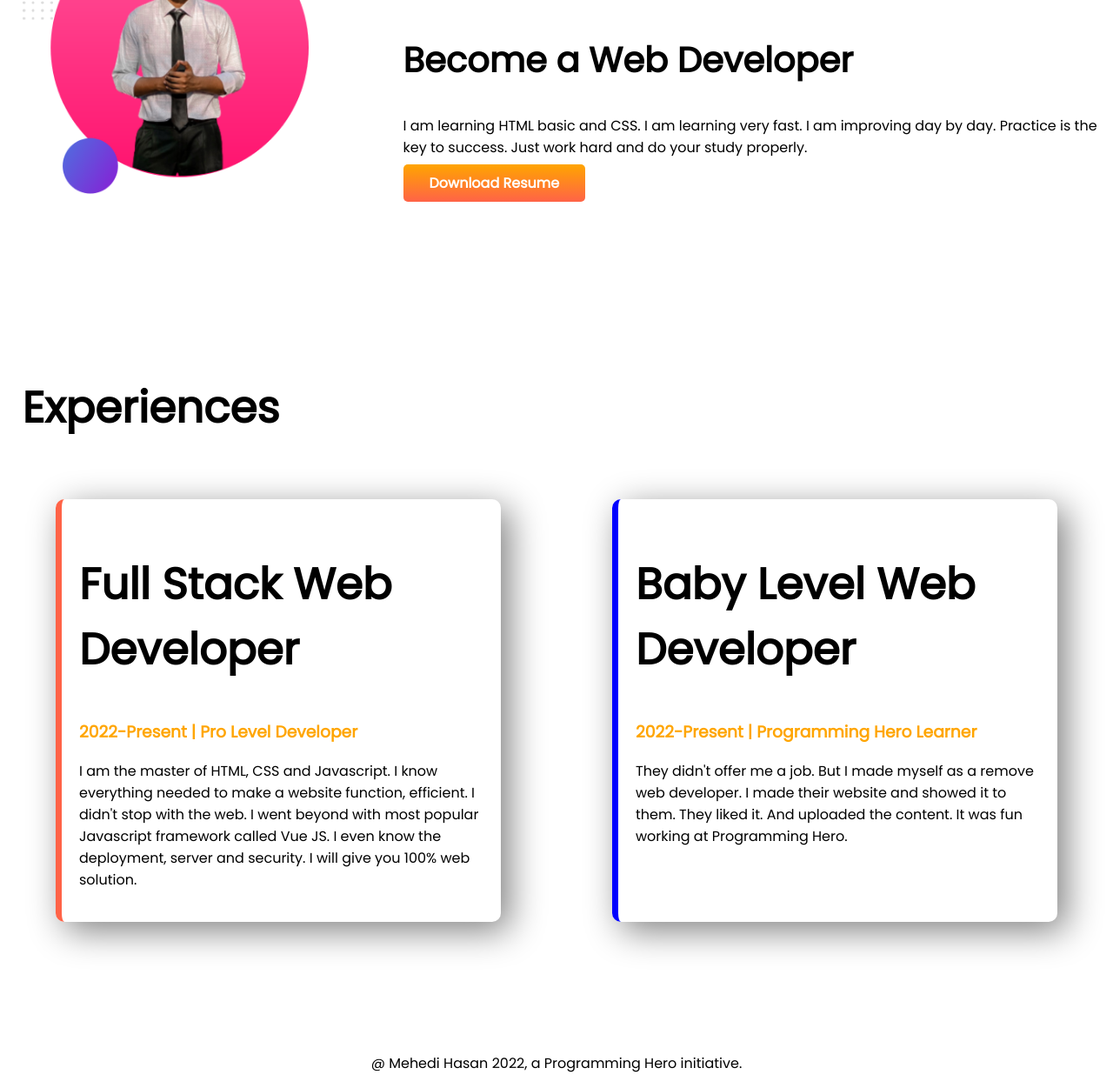
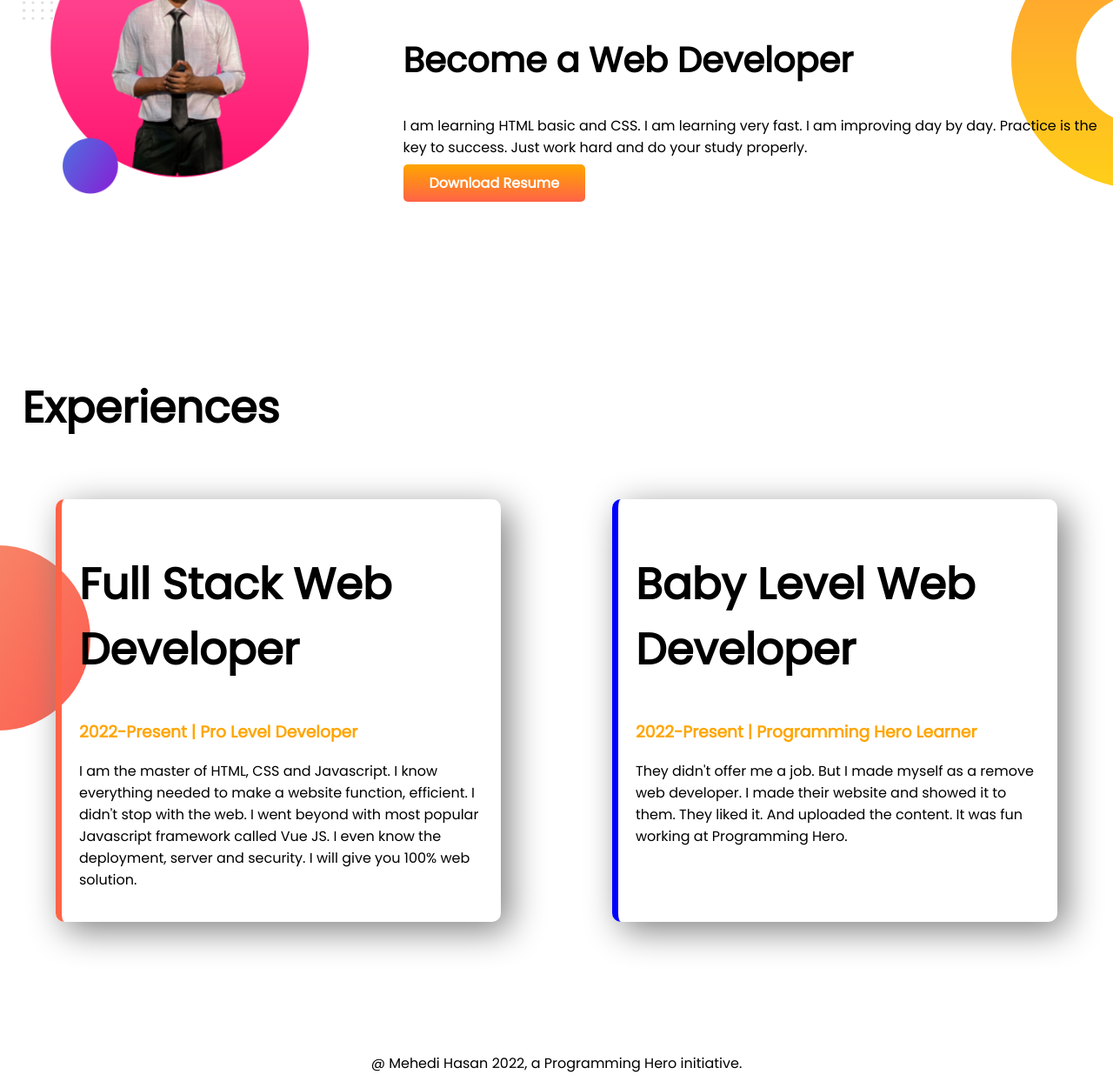
Before and after one commit to sneoo/developer-portfolio, a plain HTML site: page index.html in a window 1280 px wide. Shown: the part 795-2046 px from the top of the page at 87% size. Drawn offline with Linux system fonts and the light colour scheme; the site is published under a folder, as on GitHub Pages, so addresses that start at the root find nothing.

Commit message:
Complete Project

```diff
--- a/style.css
+++ b/style.css
@@ -39,12 +39,12 @@ h2 {
 }
 
 .top-banner {
-    background-image: url(/images/top-banner.png);
+    background-image: url(./images/top-banner.png);
     background-repeat: no-repeat;
 }
 
 .dream-big {
-    background-image: url(/images/dream-bg.png);
+    background-image: url(./images/dream-bg.png);
     background-repeat: no-repeat;
     background-position: right;
 }
@@ -60,7 +60,7 @@ h2 {
 
 
 .experience-area {
-    background-image: url(/images/exp-bg.png);
+    background-image: url(./images/exp-bg.png);
     background-repeat: no-repeat;
     background-position: left;
 }
```
